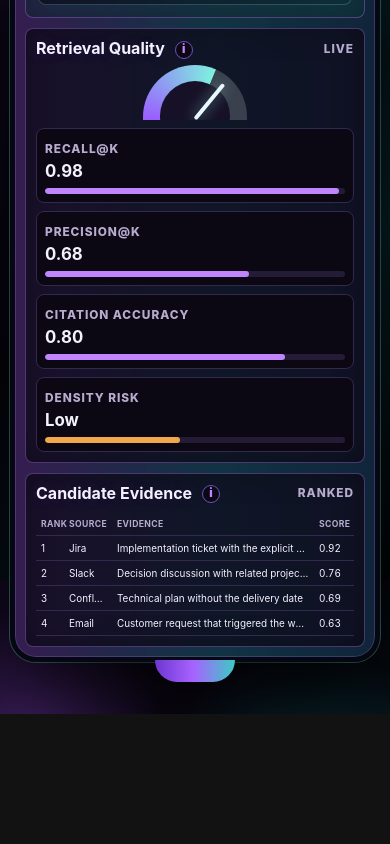
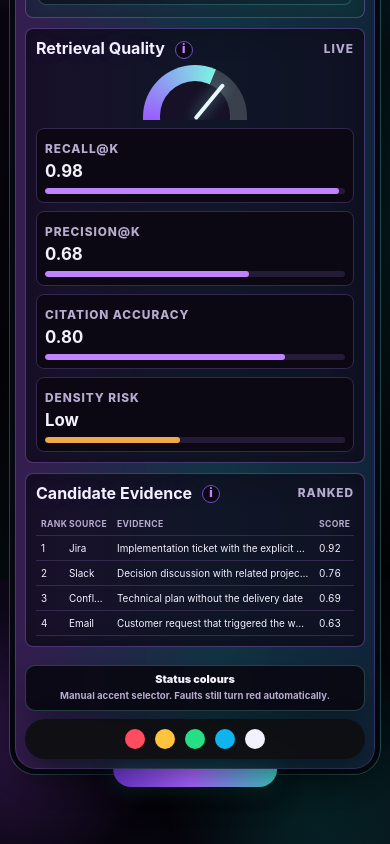
Before and after one commit to BlackthornEmpire/RAGScaleGuard, a plain HTML site: page examples/dashboard/index.html in a window 390 px wide. Shown: the part 1108-1952 px from the top of the page. Before the commit the page ends 1822 px from the top, so only its background shows below. Drawn offline with Linux system fonts and the light colour scheme.

Commit message:
Fix responsive status controls

```diff
--- a/examples/dashboard/index.html
+++ b/examples/dashboard/index.html
@@ -187,12 +187,18 @@
             <ul id="summaryItems" class="summary-list"></ul>
           </section>
         </aside>
-        <div class="palette-control" aria-label="Status colours">
-          <button type="button" data-theme-dot="#ff4d5f" aria-label="Red status"></button>
-          <button type="button" data-theme-dot="#ffc33d" aria-label="Amber status"></button>
-          <button type="button" data-theme-dot="#26df84" aria-label="Green status"></button>
-          <button type="button" data-theme-dot="#0db4ee" aria-label="Cyan status"></button>
-          <button type="button" data-theme-dot="#f4f1ff" aria-label="White status"></button>
+        <div class="palette-dock" aria-label="Status colour controls">
+          <div class="palette-info">
+            <strong>Status colours</strong>
+            <span>Manual accent selector. Faults still turn red automatically.</span>
+          </div>
+          <div class="palette-control" aria-label="Status colour swatches">
+            <button type="button" data-theme-dot="#ff4d5f" aria-label="Red status"></button>
+            <button type="button" data-theme-dot="#ffc33d" aria-label="Amber status"></button>
+            <button type="button" data-theme-dot="#26df84" aria-label="Green status"></button>
+            <button type="button" data-theme-dot="#0db4ee" aria-label="Cyan status"></button>
+            <button type="button" data-theme-dot="#f4f1ff" aria-label="White status"></button>
+          </div>
         </div>
       </section>
 
--- a/examples/dashboard/styles.css
+++ b/examples/dashboard/styles.css
@@ -1522,7 +1522,7 @@ summary {
   margin-bottom: 4px;
 }
 
-@media (max-width: 820px) {
+@media (max-width: 1100px) {
   .console-header,
   .console-frame,
   .hero,
@@ -1689,6 +1689,7 @@ h1 {
   grid-template-columns: clamp(190px, 13vw, 255px) minmax(0, 1fr) clamp(290px, 18vw, 365px);
   gap: clamp(10px, 0.8vw, 16px);
   height: clamp(520px, 34vw, 690px);
+  margin-bottom: clamp(82px, 5vw, 116px);
   border-width: 5px;
   border-radius: 18px 18px 26px 26px;
   background:
@@ -1702,11 +1703,16 @@ h1 {
 }
 
 .console-frame::after {
-  left: 39%;
-  right: 39%;
-  bottom: -25px;
-  height: 22px;
+  left: 50%;
+  bottom: clamp(-30px, -1.7vw, -18px);
+  width: clamp(170px, 22vw, 430px);
+  height: clamp(18px, 1.5vw, 28px);
+  border-radius: 0 0 999px 999px;
   background: linear-gradient(90deg, #6e36d2, #a763ff 48%, #3ccbc5);
+  box-shadow:
+    0 12px 28px rgba(0, 0, 0, 0.42),
+    0 0 22px rgba(67, 207, 208, 0.24);
+  transform: translateX(-50%);
 }
 
 .setup-rail,
@@ -2071,11 +2077,47 @@ h1 {
   overflow: hidden;
 }
 
+.palette-dock {
+  position: absolute;
+  right: clamp(10px, 1vw, 18px);
+  bottom: clamp(-96px, -5.4vw, -72px);
+  z-index: 4;
+  display: flex;
+  align-items: center;
+  gap: clamp(8px, 0.8vw, 12px);
+  max-width: min(460px, 40vw);
+}
+
+.palette-info {
+  max-width: clamp(150px, 14vw, 240px);
+  border: 1px solid rgba(126, 240, 223, 0.24);
+  border-radius: 10px;
+  background: rgba(9, 8, 18, 0.92);
+  box-shadow: 0 14px 34px rgba(0, 0, 0, 0.34);
+  padding: clamp(8px, 0.65vw, 11px);
+}
+
+.palette-info strong,
+.palette-info span {
+  display: block;
+}
+
+.palette-info strong {
+  color: var(--ink);
+  font-size: clamp(0.68rem, 0.62vw, 0.82rem);
+  font-weight: 950;
+  line-height: 1.1;
+}
+
+.palette-info span {
+  margin-top: 4px;
+  color: var(--muted);
+  font-size: clamp(0.6rem, 0.54vw, 0.72rem);
+  font-weight: 700;
+  line-height: 1.25;
+}
+
 .palette-control {
-  position: absolute;
-  left: 50%;
-  bottom: -22px;
-  z-index: 4;
   display: flex;
   gap: clamp(10px, 1vw, 18px);
   align-items: center;
@@ -2083,7 +2125,6 @@ h1 {
   background: rgba(14, 14, 18, 0.94);
   box-shadow: 0 14px 34px rgba(0, 0, 0, 0.46);
   padding: clamp(10px, 0.95vw, 16px) clamp(16px, 1.5vw, 26px);
-  transform: translateX(-50%);
 }
 
 .palette-control button {
@@ -2108,7 +2149,27 @@ h1 {
   }
 }
 
-@media (max-width: 820px) {
+@media (max-width: 1100px) {
+  .guide-steps {
+    grid-template-columns: repeat(2, minmax(0, 1fr));
+  }
+
+  .pipeline-graph {
+    grid-template-columns: repeat(2, minmax(0, 1fr));
+  }
+
+  .pipeline-node:not(:last-child)::after {
+    display: none;
+  }
+
+  .pipeline-detail-grid,
+  .adviser-grid,
+  .advanced-grid {
+    grid-template-columns: 1fr;
+  }
+}
+
+@media (max-width: 1100px) {
   .app-shell {
     width: min(100vw - 20px, 760px);
     padding-top: 18px;
@@ -2198,7 +2259,31 @@ h1 {
     transform: translateX(-50%);
   }
 
+  .console-frame {
+    margin-bottom: 18px;
+  }
+
+  .console-frame::after {
+    bottom: -18px;
+    width: clamp(150px, 42vw, 240px);
+    height: 18px;
+  }
+
+  .palette-dock {
+    position: static;
+    grid-column: 1;
+    flex-direction: column;
+    align-items: stretch;
+    max-width: none;
+    margin-top: 8px;
+  }
+
+  .palette-info {
+    max-width: none;
+    text-align: center;
+  }
+
   .palette-control {
-    display: none;
-  }
-}
+    justify-content: center;
+  }
+}
```
Also changed, not shown: 1 other file.
